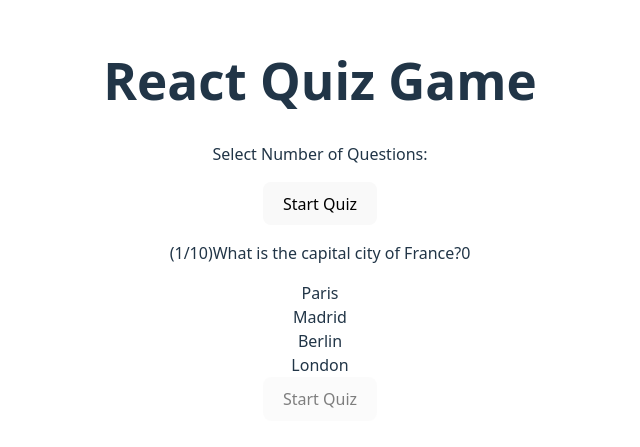
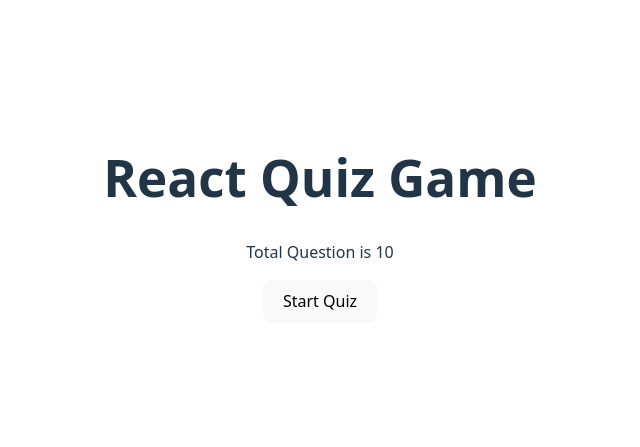
Before and after one commit to TahaBinShafiq/React-Quiz-App, a React (Vite) app: page / in a window 1280 px wide. Shown: the part 181-628 px from the top of the page, without its empty margins (320-960 px from the left). Built offline with nearby package versions, Linux system fonts and the light colour scheme.

Commit message:
add restart func

```diff
--- a/src/components/views/questions/index.jsx
+++ b/src/components/views/questions/index.jsx
@@ -127,48 +127,70 @@ function Question() {
         setSelectedAnswer(null);
     }
 
+
     return (
         <>
 
             {!startQuiz ? (
                 <div>
 
-                    <p>Select Number of Questions:</p>
+                    <p>Total Question is 10</p>
 
-                    <div onClick={() => setStart(true)}>
+                    <div onClick={() => setStartQuiz(true)}>
                         <Button text="Start Quiz" />
                     </div>
                 </div>
-            ) : ("")}
+            ) :
 
+                <>
 
+                    {/* Show Question and Complete Quiz  */}
                     {incQuestion < questions.length ?
                         <p id={questions[incQuestion].id}>
                             <span>({questions[incQuestion].id}/10)</span>
                             {questions[incQuestion].question}
                             {score}
-                </p> : <p>Quiz Complete</p>
+                        </p> : (
+                            <>
+                                <p>Quiz Complete</p>
+                            </>
+                        )
+
                     }
 
+
+                    {/* Show Options  */}
                     {incQuestion < questions.length ?
                         <div >
-
                             {options.map((opt, i) => {
                                 return (
                                     <div key={i} onClick={() => handleSelect(opt)}>{opt}</div>
                                 )
                             })}
-                </div> : <p>Your Score is {score}/10</p>
+                        </div> : <>
+                            <p>Your Score is {score}/10</p>
+                            <p>{score <= 5 ? "Keep practicing!" : "Nice job!"}</p>
+                        </>
+                    }
 
+                    {/* button  */}
+
+                    <div onClick={incQuestion > 9 ? () => {
+                        setStartQuiz(true);
+                        setIncQuestion(0);
+                        setScore(0);
+                        setSelectedAnswer(null);
                     }
-            <div onClick={selectedAnswer ? nextQues : undefined}
+                        : selectedAnswer ? nextQues : undefined}
                         style={{
-                    opacity: selectedAnswer ? 1 : 0.5,
-                    pointerEvents: selectedAnswer ? 'auto' : 'none',
-                    cursor: selectedAnswer ? 'pointer' : 'not-allowed',
+                            opacity: selectedAnswer || incQuestion > 9 ? 1 : 0.5,
+                            pointerEvents: selectedAnswer || incQuestion > 9 ? 'auto' : 'none',
+                            cursor: selectedAnswer || incQuestion > 9 ? 'pointer' : 'not-allowed',
                         }}>
-                <Button />
+                        <button>{incQuestion > 9 ? "Restart Quiz" : "Next"}</button>
                     </div>
+                </>
+            }
 
         </>
     )
```
Lines whose indentation alone changed are shown as unchanged.
